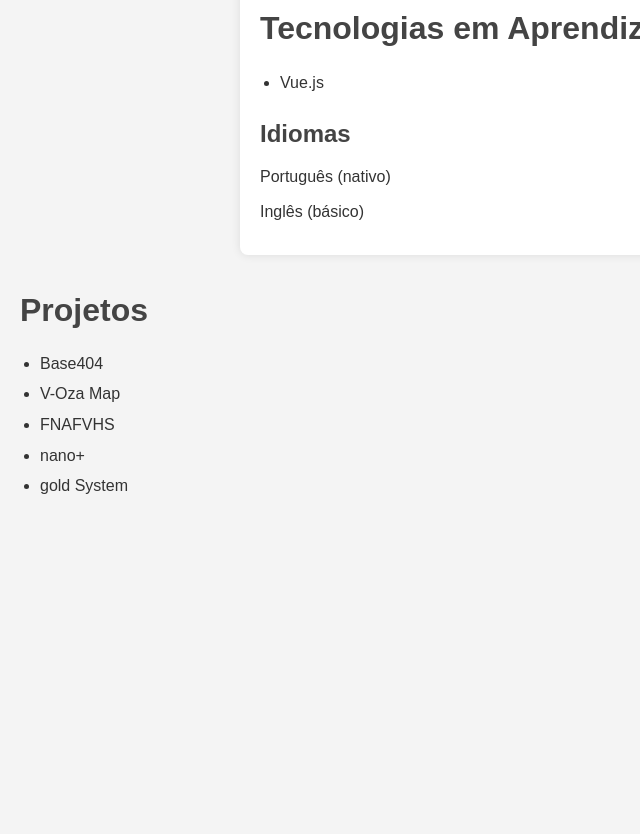
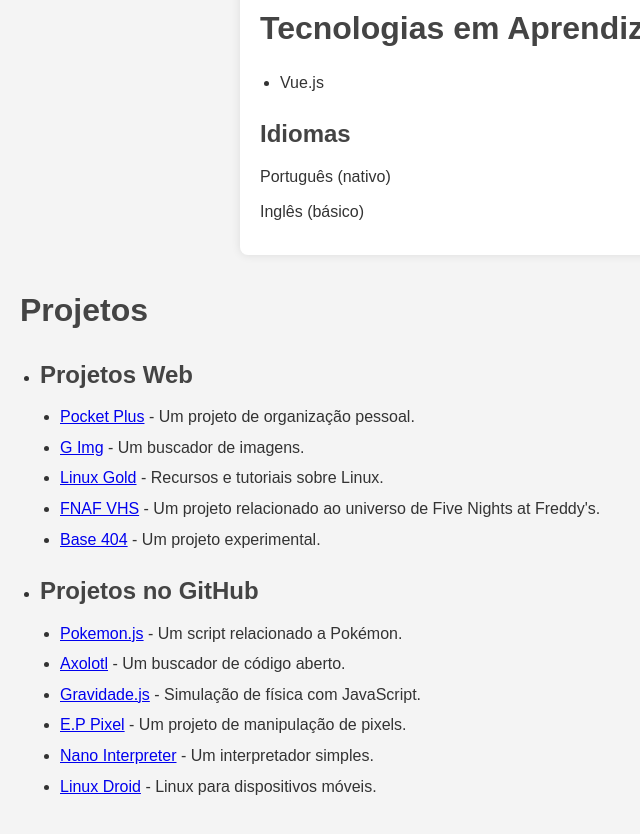
Before and after one commit to MREVAN30/voiddevbr, a plain HTML site: page index.html in a window 1280 px wide. Shown: the part 362-1196 px from the top of the page, without its empty margins (0-640 px from the left). Before the commit the page ends 901 px from the top, so only its background shows below. Drawn offline with nearby package versions, Linux system fonts and the light colour scheme.

Commit message:
Atualizar o index.html

```diff
--- a/index.html
+++ b/index.html
@@ -3,8 +3,17 @@
   <head>
     <meta charset="UTF-8">
     <meta name="viewport" content="width=device-width, initial-scale=1.0">
-    <title>Void Dev BR - Portfólio de Desenvolvimento Web</title>
-    <meta name="description" content="Void Dev BR - Especializado em desenvolvimento web com HTML, CSS, JavaScript, Vue.js e mais.">
+    <title>Void Dev BR - Desenvolvimento Web | Portfólio e Projetos</title>
+    <meta name="description" content="Void Dev BR - Especializado em desenvolvimento web com HTML, CSS, JavaScript, Vue.js e mais. Confira meu portfólio e projetos!">
+    <meta name="keywords" content="voiddevbr, desenvolvimento web, HTML, CSS, JavaScript, Vue.js, portfólio, projetos, programação">
+    <meta name="author" content="Void Dev BR">
+    <meta name="robots" content="index, follow">
+    <meta property="og:title" content="Void Dev BR - Desenvolvimento Web | Portfólio e Projetos">
+    <meta property="og:description" content="Void Dev BR - Especializado em desenvolvimento web com HTML, CSS, JavaScript, Vue.js e mais. Confira meu portfólio e projetos!">
+    <meta property="og:type" content="website">
+    <meta property="og:url" content="https://seudominio.com">
+    <meta property="og:image" content="https://seudominio.com/caminho/para/sua-imagem.jpg">
+    <link rel="canonical" href="https://seudominio.com">
     <script src="https://cdn.jsdelivr.net/npm/vue@2"></script>
     <style>
       /* Reset básico */
@@ -126,11 +135,27 @@
     <div id="pros">
       <h2>Projetos</h2>
       <ul>
-        <li>Base404</li>
-        <li>V-Oza Map</li>
-        <li>FNAFVHS</li>
-        <li> nano+</li>
-        <li> gold System</li>
+        <li>
+          <h3>Projetos Web</h3>
+          <ul>
+            <li><a href="https://pocketplusorg.vercel.app/" target="_blank" rel="noopener noreferrer">Pocket Plus</a> - Um projeto de organização pessoal.</li>
+            <li><a href="https://gimg-two.vercel.app/" target="_blank" rel="noopener noreferrer">G Img</a> - Um buscador de imagens.</li>
+            <li><a href="https://linuxgold.vercel.app/" target="_blank" rel="noopener noreferrer">Linux Gold</a> - Recursos e tutoriais sobre Linux.</li>
+            <li><a href="https://fnafvhs.netlify.app/" target="_blank" rel="noopener noreferrer">FNAF VHS</a> - Um projeto relacionado ao universo de Five Nights at Freddy's.</li>
+            <li><a href="https://base404.netlify.app/" target="_blank" rel="noopener noreferrer">Base 404</a> - Um projeto experimental.</li>
+          </ul>
+        </li>
+        <li>
+          <h3>Projetos no GitHub</h3>
+          <ul>
+            <li><a href="https://github.com/MREVAN30/Pokemon.js" target="_blank" rel="noopener noreferrer">Pokemon.js</a> - Um script relacionado a Pokémon.</li>
+            <li><a href="https://github.com/MREVAN30/Axolotl-Open-source-buscador" target="_blank" rel="noopener noreferrer">Axolotl</a> - Um buscador de código aberto.</li>
+            <li><a href="https://github.com/MREVAN30/gravidade.js" target="_blank" rel="noopener noreferrer">Gravidade.js</a> - Simulação de física com JavaScript.</li>
+            <li><a href="https://github.com/Even838/E.p-pixel" target="_blank" rel="noopener noreferrer">E.P Pixel</a> - Um projeto de manipulação de pixels.</li>
+            <li><a href="https://github.com/Even838/Nano-interpreter" target="_blank" rel="noopener noreferrer">Nano Interpreter</a> - Um interpretador simples.</li>
+            <li><a href="https://github.com/Even838/Linux-droid" target="_blank" rel="noopener noreferrer">Linux Droid</a> - Linux para dispositivos móveis.</li>
+          </ul>
+        </li>
       </ul>
     </div>
 
@@ -143,4 +168,4 @@
       });
     </script>
   </body>
-  </html>
+</html>
```
